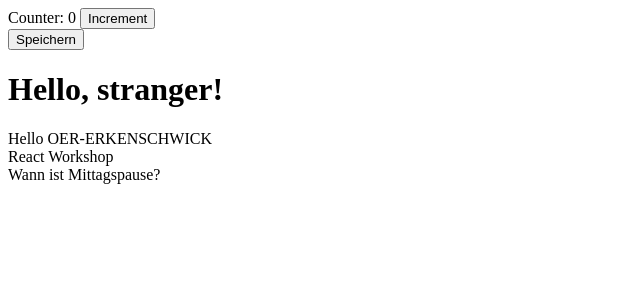
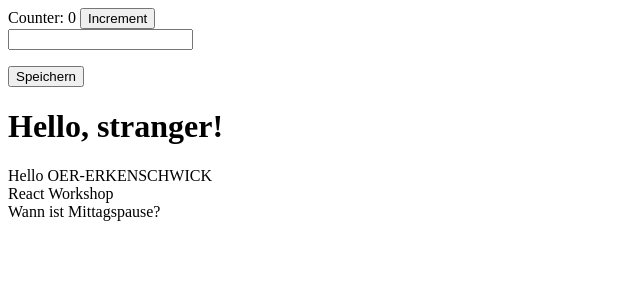
Before and after one commit to SuoraGmbH/react-camp-2024-10, a React (Vite) app: page / in a window 1280 px wide. Shown: the top 300 px of the page, without its empty margins (0-640 px from the left). Built offline with nearby package versions, Linux system fonts and the light colour scheme.

Commit message:
showcase controlled component

```diff
--- a/src/components/TimeEntryForm.tsx
+++ b/src/components/TimeEntryForm.tsx
@@ -1,13 +1,22 @@
-import React from "react";
+import React, { useState } from "react";
 
 const TimeEntryForm: React.FunctionComponent = () => {
+  const [inputValue, setInputValue] = useState("");
+  const handleChange: React.ChangeEventHandler<HTMLInputElement> = (event) => {
+    setInputValue(event.target.value);
+  };
   const handleSubmit: React.FormEventHandler<HTMLFormElement> = (event) => {
     event.preventDefault();
     console.log("Hallo Welt!");
+    setInputValue("");
   };
 
   return (
     <form onSubmit={handleSubmit}>
+      <div>
+        <input onChange={handleChange} value={inputValue} />
+      </div>
+      <p>{inputValue}</p>
       <button type="submit">Speichern</button>
     </form>
   );
```
